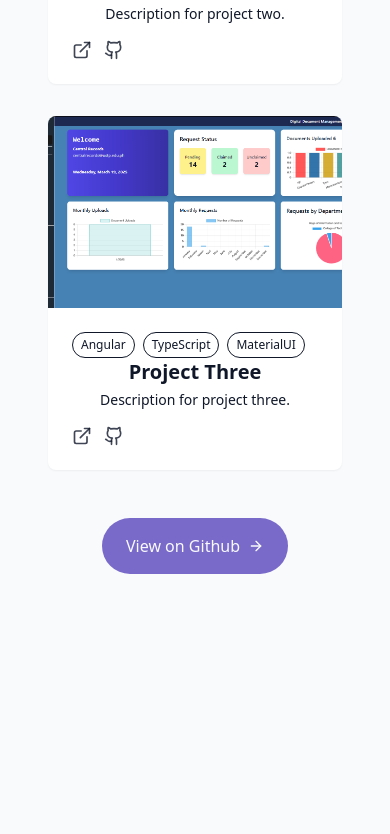
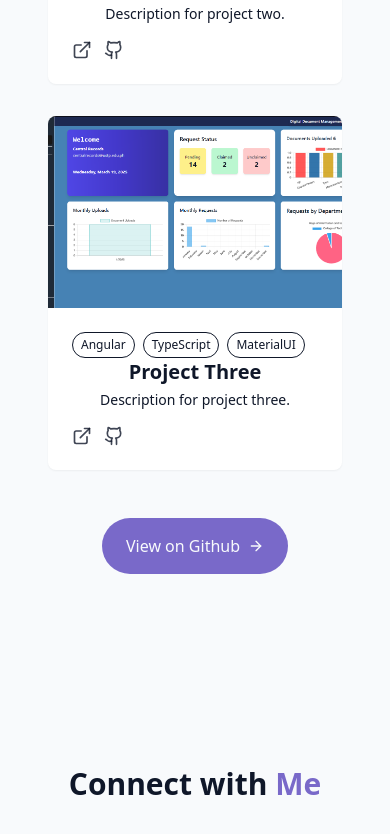
Before and after one commit to LemarkSumalpong/personal-project, a React (Vite) app: page / in a window 390 px wide. Shown: the part 4956-5790 px from the top of the page. Before the commit the page ends 5626 px from the top, so only its background shows below. Built offline with nearby package versions, Linux system fonts and the light colour scheme.

Commit message:
added the contact section

```diff
--- a/src/components/ContactSection.jsx
+++ b/src/components/ContactSection.jsx
@@ -1,5 +1,11 @@
 export const ContactSection = () => {
-    return (
-        <section></section>
-    )
-}
+  return (
+    <section id="contact" className="py-24 px-4 relative bg-secondary/30">
+      <div className="container mx-auto max-w-5xl">
+        <h2 className="text-3xl md:text-4xl font-bold mb-4 text-center">
+          Connect with <span className="text-primary">Me</span>
+        </h2>
+      </div>
+    </section>
+  );
+};
```
